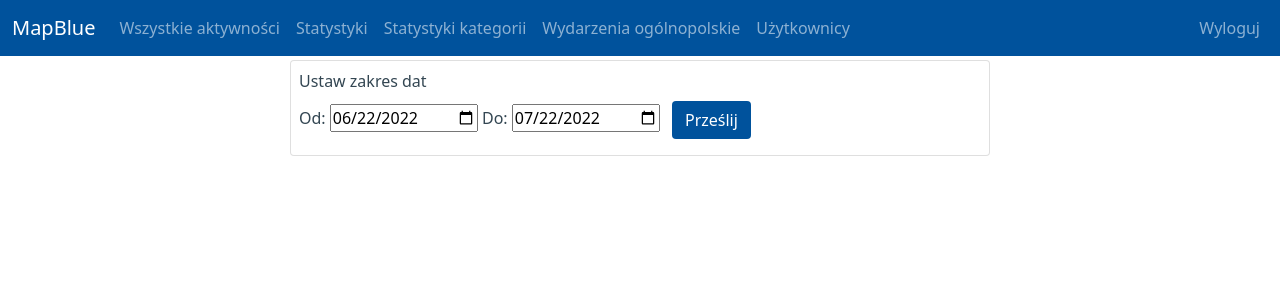
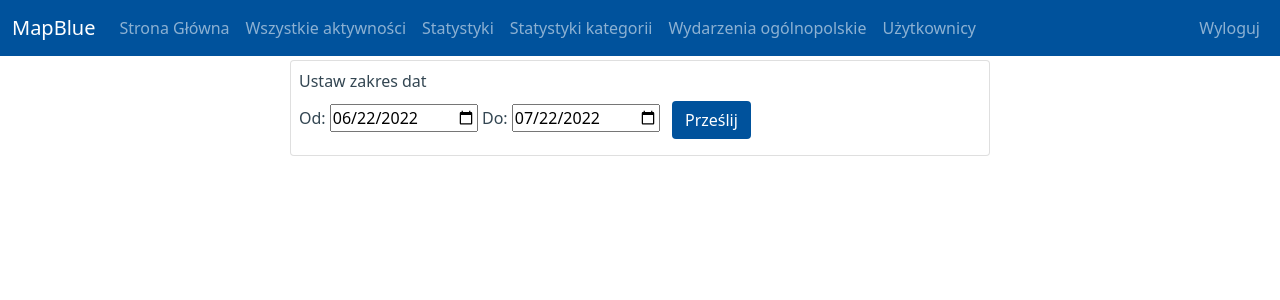
Before and after one commit to kapitanspider/mapblue, a PHP site: page /admin_aktywnosci.php in a window 1280 px wide. Shown: the top 300 px of the page. Run offline with PHP 8.4, Linux system fonts and the light colour scheme; the visitor is signed in with stand-in values (Sample User, id 1); data that the repository does not hold is empty.

Commit message:
Poprawka- strona główna w panelu admina

```diff
--- a/admin_aktywnosci.php
+++ b/admin_aktywnosci.php
@@ -21,6 +21,9 @@ include('dbconfig.php');
     </button>
     <div class="collapse navbar-collapse" id="navbarSupportedContent">
     <ul class="navbar-nav me-auto">
+      <li class="nav-item">
+        <a class="nav-link" href="main.php">Strona Główna</a>
+      </li>
       <li class="nav-item">
         <a class="nav-link" href="admin_aktywnosci.php">Wszystkie aktywności</a>
       </li>
```
